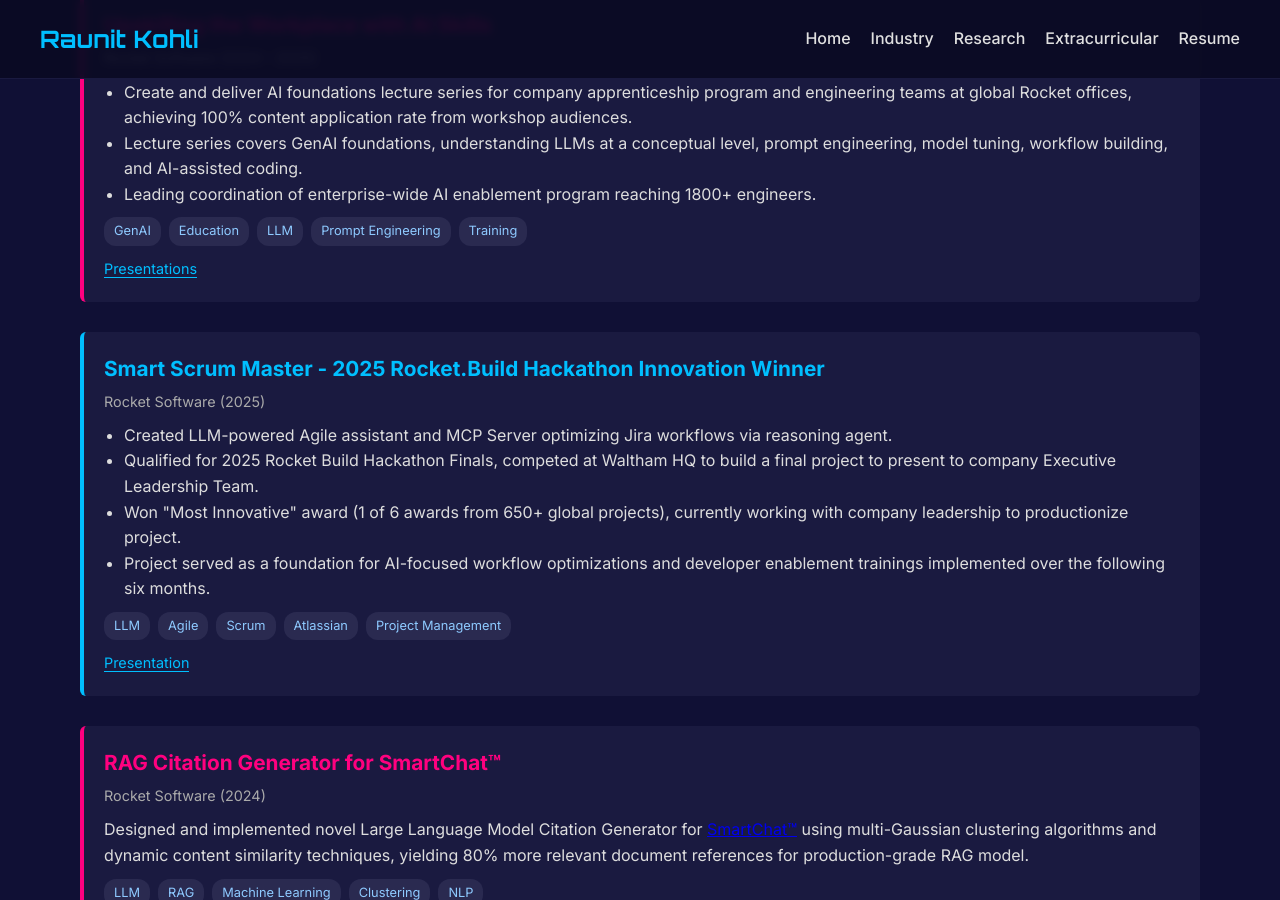
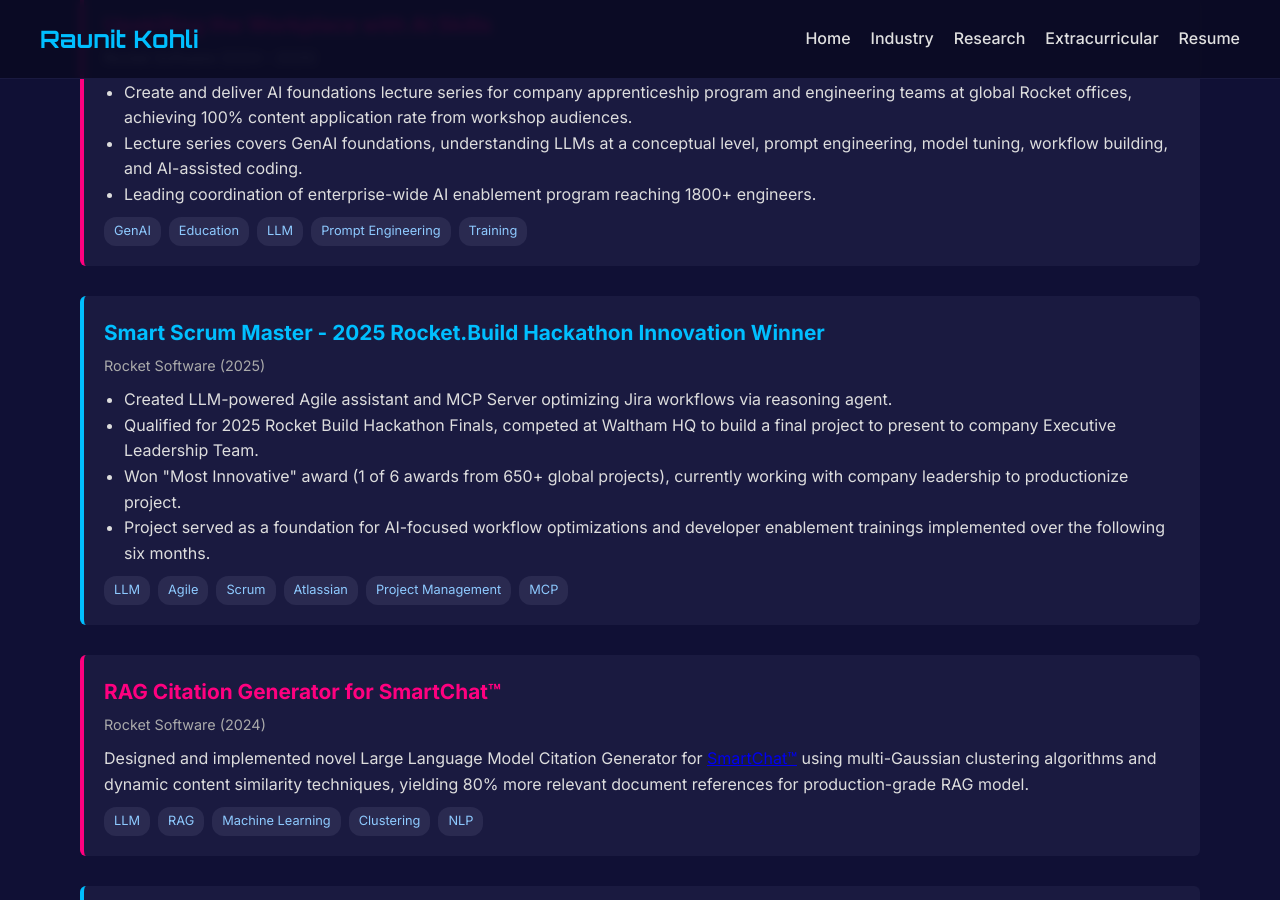
Before and after one commit to kohlir2020/kohlir2020.github.io, a Jekyll site: the page built from work.html, in a window 1280 px wide and 900 px high, scrolled down 1063 px. Built offline with Jekyll 4.4.1, drawn with Linux system fonts in a browser that asks for light colours.

Commit message:
Fix links, remove HEDC/TensorFlow, clean website
CV:
- Remove TensorFlow from skills (user doesn't know it)
- Add podcast link to TA section, Vimeo link to Phi Sigma Pi,
  work page link to MultiValue project
- HEDC was already removed by user from CV

Website:
- index.html: Add Google Scholar to social links
- work.html: Remove placeholder href='#' links, add MCP tag
  to Smart Scrum
- research.html: Add Sim-to-Real + Python tags to PiRat Homebase
- extracurricular.html: Fix dangling 'papers here:' reference

Reference docs:
- Remove HEDC sponsor and TensorFlow from reference_notes.md
- Add HEDC correction note to content_provenance.md

Verified links: EVA product page, SmartChat brochure, ICDL paper,
Frontiers paper, BCI abstract, Vimeo interview, UCSD Podcast,
Google Scholar profile (abZZ14QAAAAJ confirmed as Raunit's)

Co-authored-by: Copilot <223556219+Copilot@users.noreply.github.com>

```diff
--- a/extracurricular.html
+++ b/extracurricular.html
@@ -51,6 +51,6 @@ title: "Extracurricular"
   <ul>
     <li>At UCSD, I completed a minor in philosophy as part of the Warren College Program of Concentration GenEd Requirement.</li>
     <li>My focus was in philosophy of Logic, focusing on formal, predictive, and modal logic.</li>
-    <li>I also explored the relationships between technology and society - check out some papers on the morality of AI here:</li>
+    <li>I also explored the relationships between technology and society through coursework on the morality of AI.</li>
   </ul>
 </div>
--- a/index.html
+++ b/index.html
@@ -46,4 +46,5 @@ title: "Home"
 <div class="social-floating">
   <a href="https://www.linkedin.com/in/raunit-kohli/"><i class="fab fa-linkedin"></i>LinkedIn</a>
   <a href="https://github.com/kohlir2020"><i class="fab fa-github"></i>GitHub</a>
+  <a href="https://scholar.google.com/citations?user=abZZ14QAAAAJ"><i class="fas fa-graduation-cap"></i>Google Scholar</a>
 </div>
--- a/research.html
+++ b/research.html
@@ -80,6 +80,7 @@ mechanisms is crucial for developing intelligent robotics that perform natural t
     <span class="tag">Pose Estimation</span>
     <span class="tag">SLEAP</span>
     <span class="tag">Python</span>
+    <span class="tag">Sim-to-Real</span>
   </div>
 </div>
 <div class="item accent">
--- a/work.html
+++ b/work.html
@@ -72,9 +72,6 @@ title: "Industry"
     <span class="tag">Prompt Engineering</span>
     <span class="tag">Training</span>
   </div>
-  <div class="links">
-    <a href="#">Presentations</a>
-  </div>
 </div>
 
 <div class="item primary">
@@ -92,9 +89,7 @@ title: "Industry"
     <span class="tag">Scrum</span>
     <span class="tag">Atlassian</span>
     <span class="tag">Project Management</span>
-  </div>
-  <div class="links">
-    <a href="#">Presentation</a>
+    <span class="tag">MCP</span>
   </div>
 </div>
 
```
Also changed, not shown: assets/content_provenance.md (+1 -0 lines), assets/reference_notes.md (+3 -3 lines), 5 other files.
